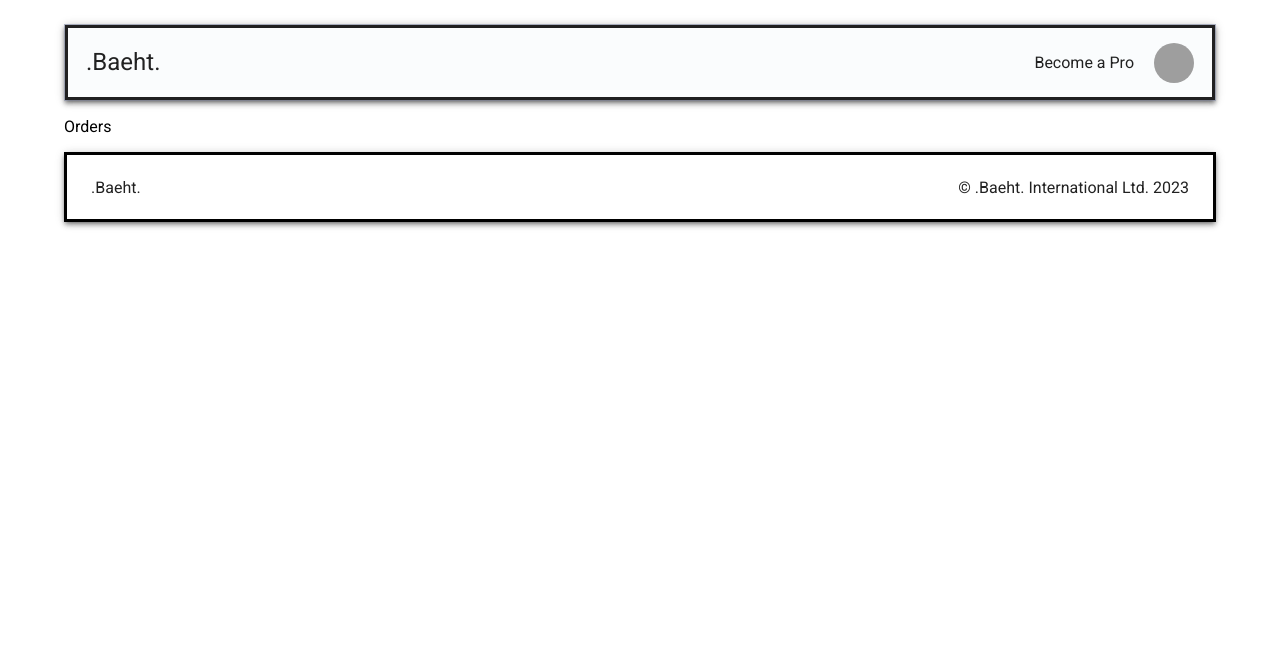
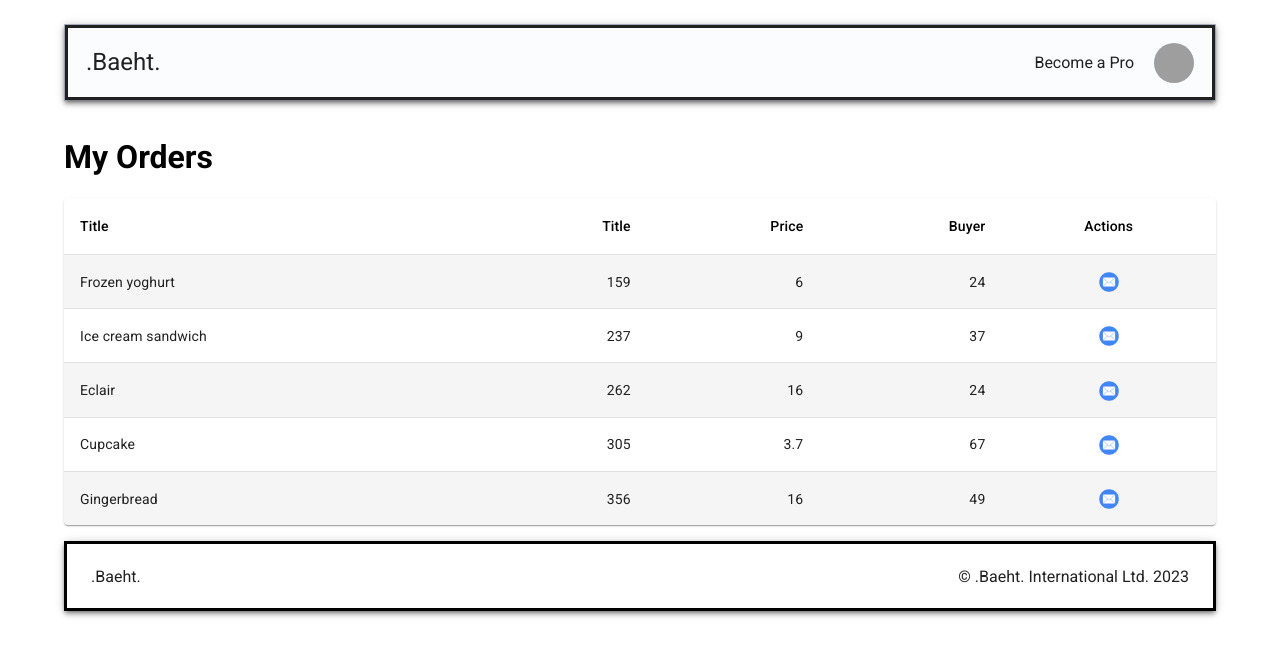
Before and after one commit to Sama-E/Baeht, a React (Vite) app in the folder client/: page /orders in a window 1280 px wide. Shown: the top 656 px of the page. Built offline with nearby package versions, Linux system fonts and the light colour scheme; grey boxes are pictures that could not be loaded.

Commit message:
update orders, myservices

```diff
--- a/client/src/pages/Orders/Orders.jsx
+++ b/client/src/pages/Orders/Orders.jsx
@@ -1,8 +1,109 @@
-import React from 'react'
+import { styled } from '@mui/material/styles';
+import Table from '@mui/material/Table';
+import TableBody from '@mui/material/TableBody';
+import TableCell, { tableCellClasses } from '@mui/material/TableCell';
+import TableContainer from '@mui/material/TableContainer';
+import TableHead from '@mui/material/TableHead';
+import TableRow from '@mui/material/TableRow';
+import Paper from '@mui/material/Paper';
+import MessageIcon from '/src/assets/hservices/message.png'
+import {Link} from "react-router-dom";
+import { Box } from '@mui/material';
+
+const StyledTableCell = styled(TableCell)(({ theme }) => ({
+  [`&.${tableCellClasses.head}`]: {
+    backgroundColor: "primary.main",
+    color: "black",
+  },
+  [`&.${tableCellClasses.body}`]: {
+    fontSize: 14,
+  },
+}));
+
+const StyledTableRow = styled(TableRow)(({ theme }) => ({
+  '&:nth-of-type(odd)': {
+    backgroundColor: theme.palette.action.hover,
+  },
+  // hide last border
+  '&:last-child td, &:last-child th': {
+    border: 0,
+  },
+}));
+
+function createData(title, image, price, order, action) {
+  return { title, image, price, order, action };
+}
+
+const rows = [
+  createData('Frozen yoghurt', 159, 6.0, 24, 4.0),
+  createData('Ice cream sandwich', 237, 9.0, 37, 4.3),
+  createData('Eclair', 262, 16.0, 24, 6.0),
+  createData('Cupcake', 305, 3.7, 67, 4.3),
+  createData('Gingerbread', 356, 16.0, 49, 3.9),
+];
 
 const Orders = () => {
   return (
-    <div>Orders</div>
+    <div className="myOrders">
+      <Box sx={{
+        display: 'flex',
+        flexDirection: 'row',
+        justifyContent: 'space-between'
+      }}>
+        {/* <h1>{currentUser.isSeller ? "Gigs" : "Orders"}</h1>
+          {currentUser.isSeller && (
+            <Link to="/add">
+            <button>Add New Gig</button>
+            </Link>
+          )} */}
+        <h1>My Orders</h1>
+        {/* <Box sx={{ display: 'flex', alignItems: 'center'}}>
+          <CustomButton
+            backgroundColor="#849EB9"
+            color="#fff"
+            buttonText="Add New Order"
+            heroBtn={true}
+            href ="/home"
+          />
+        </Box> */}
+      </Box>
+      <TableContainer component={Paper}>
+        <Table sx={{ minWidth: 700 }} aria-label="customized table">
+          <TableHead>
+            <TableRow>
+              <StyledTableCell>Title</StyledTableCell>
+              <StyledTableCell align="right">Title</StyledTableCell>
+              <StyledTableCell align="right">Price</StyledTableCell>
+              <StyledTableCell align="right">Buyer</StyledTableCell>
+              <StyledTableCell align="center">Actions</StyledTableCell>
+            </TableRow>
+          </TableHead>
+          <TableBody>
+            {rows.map((row) => (
+              <StyledTableRow key={row.title}>
+                <StyledTableCell component="th" scope="row">
+                  {row.title}
+                </StyledTableCell>
+                <StyledTableCell align="right">{row.image}</StyledTableCell>
+                <StyledTableCell align="right">{row.price}</StyledTableCell>
+                <StyledTableCell align="right">{row.order}</StyledTableCell>
+                <StyledTableCell align="center">
+                  <Link to="/home">
+                    <img
+                      src={MessageIcon}
+                      alt="delete"
+                      height="20px"
+                      width="20px"
+                      align="center"
+                    />
+                  </Link>
+                </StyledTableCell>
+              </StyledTableRow>
+            ))}
+          </TableBody>
+        </Table>
+      </TableContainer>
+    </div>
   )
 }
 
--- a/client/src/pages/Pro/MyHServices.jsx
+++ b/client/src/pages/Pro/MyHServices.jsx
@@ -8,6 +8,8 @@ import TableRow from '@mui/material/TableRow';
 import Paper from '@mui/material/Paper';
 import DeleteIcon from '/src/assets/hservices/delete.png'
 import {Link} from "react-router-dom";
+import CustomButton from '../../components/Custom/CustomButton';
+import { Box } from '@mui/material';
 
 const StyledTableCell = styled(TableCell)(({ theme }) => ({
   [`&.${tableCellClasses.head}`]: {
@@ -43,6 +45,29 @@ const rows = [
 
 const MyHServices = () => {
   return (
+    <div className="myServices">
+      <Box sx={{
+        display: 'flex',
+        flexDirection: 'row',
+        justifyContent: 'space-between'
+      }}>
+        {/* <h1>{currentUser.isSeller ? "Gigs" : "Orders"}</h1>
+          {currentUser.isSeller && (
+            <Link to="/add">
+            <button>Add New Gig</button>
+            </Link>
+          )} */}
+        <h1>My Services</h1>
+        <Box sx={{ display: 'flex', alignItems: 'center'}}>
+          <CustomButton
+            backgroundColor="#849EB9"
+            color="#fff"
+            buttonText="Add New Service"
+            heroBtn={true}
+            href ="/home"
+          />
+        </Box>
+      </Box>
       <TableContainer component={Paper}>
         <Table sx={{ minWidth: 700 }} aria-label="customized table">
           <TableHead>
@@ -50,8 +75,8 @@ const MyHServices = () => {
               <StyledTableCell>Title</StyledTableCell>
               <StyledTableCell align="right">Image</StyledTableCell>
               <StyledTableCell align="right">Price</StyledTableCell>
-            <StyledTableCell align="right">Order</StyledTableCell>
-            <StyledTableCell align="right">Actions</StyledTableCell>
+              <StyledTableCell align="right">Sales</StyledTableCell>
+              <StyledTableCell align="center">Actions</StyledTableCell>
             </TableRow>
           </TableHead>
           <TableBody>
@@ -63,7 +88,7 @@ const MyHServices = () => {
                 <StyledTableCell align="right">{row.image}</StyledTableCell>
                 <StyledTableCell align="right">{row.price}</StyledTableCell>
                 <StyledTableCell align="right">{row.order}</StyledTableCell>
-              <StyledTableCell align="right">
+                <StyledTableCell align="center">
                   <Link to="/home">
                     <img
                       src={DeleteIcon}
@@ -78,6 +103,7 @@ const MyHServices = () => {
           </TableBody>
         </Table>
       </TableContainer>
+    </div>
   )
 }
 
```
Also changed, not shown: client/src/assets/hservices/message.png (added). Lines whose indentation alone changed are shown as unchanged.
